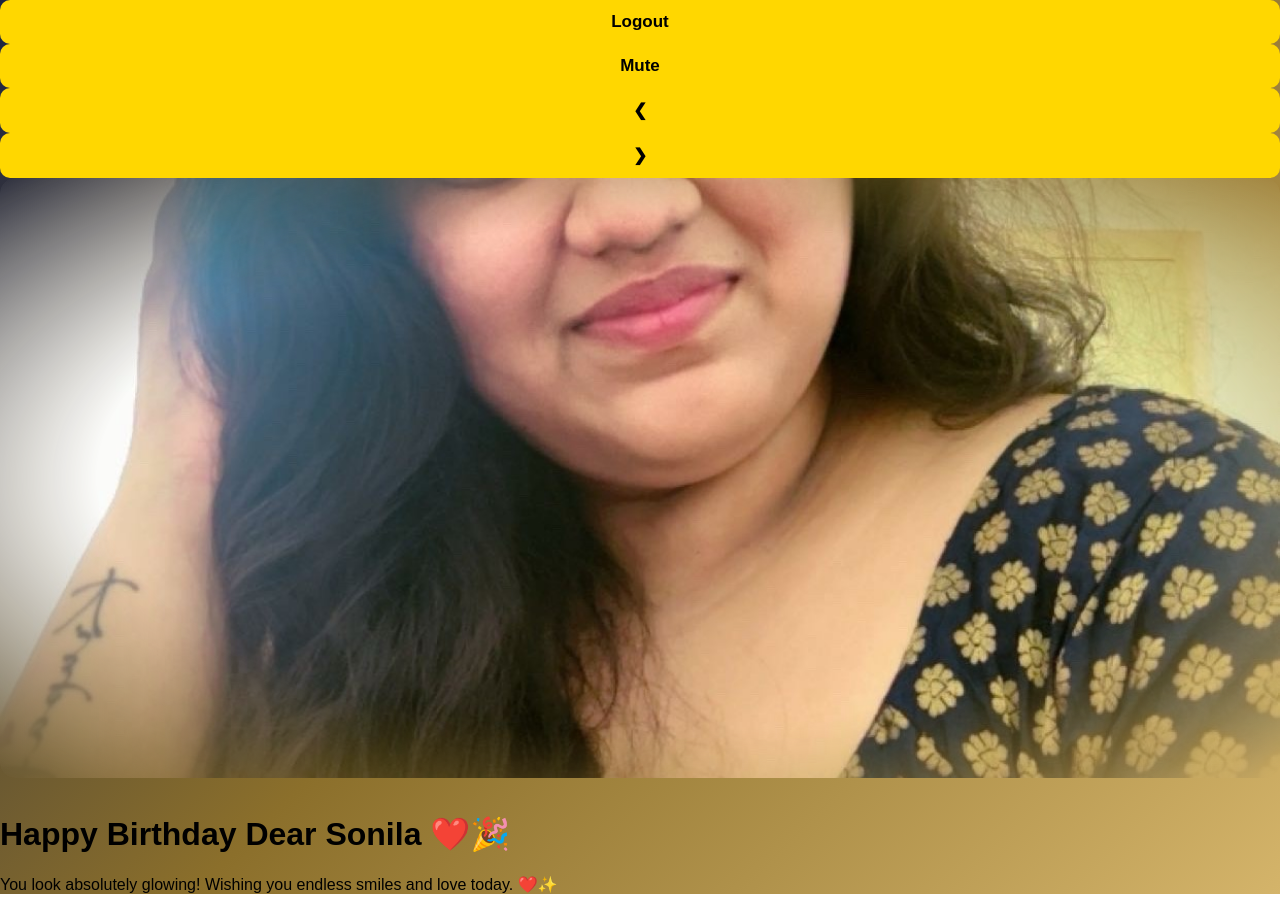
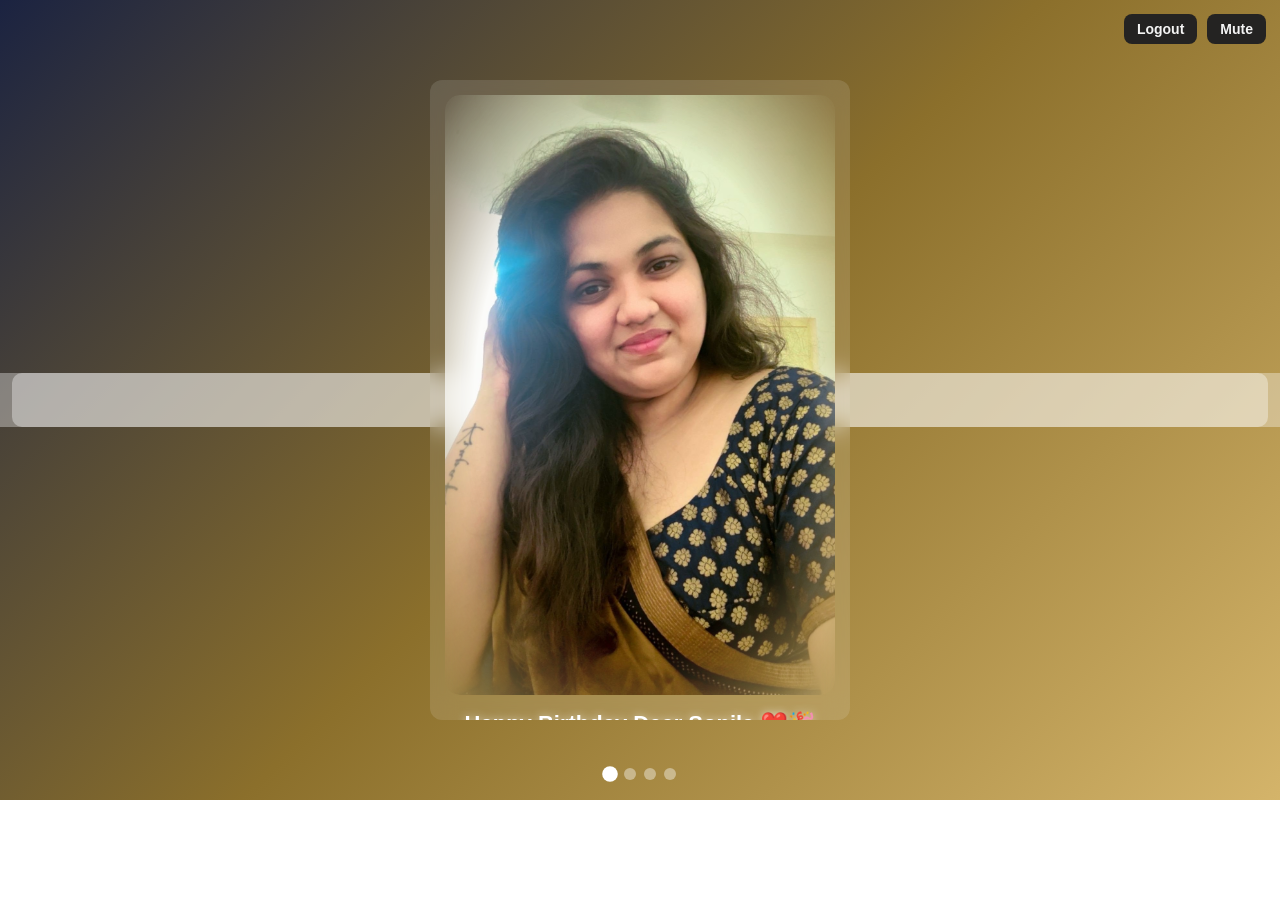
Before and after one commit to pradhandharmapada5-beep/HBD, a React (Create React App) app: page /#/birthday in a window 1280 px wide. After the commit the page ends 800 px from the top, so only its background shows below. Built offline with nearby package versions, Linux system fonts and the light colour scheme.

Commit message:
page sync

```diff
--- a/src/pages/Birthday.css
+++ b/src/pages/Birthday.css
@@ -1,3 +1,48 @@
+/* GLOBAL — remove tap highlight + remove scroll bounce */
+* {
+  -webkit-tap-highlight-color: transparent;
+  margin: 0;
+  padding: 0;
+  box-sizing: border-box;
+}
+
+/* Disable mobile bounce scroll */
+html, body {
+  width: 100%;
+  height: 100%;
+  overflow-x: hidden;
+  overscroll-behavior: none;
+  touch-action: manipulation;
+}
+
+/* PAGE CONTAINER */
+.page-container {
+  width: 100%;
+  min-height: 100vh;
+  padding: 16px;
+  display: flex;
+  justify-content: center;
+  align-items: center;
+  position: relative;
+  color: white;
+  transition: background 0.5s ease-in-out;
+}
+
+/* CARD */
+.card {
+  width: 100%;
+  max-width: 420px;
+  padding: 15px;
+  border-radius: 12px;
+  background: rgba(255, 255, 255, 0.12);
+  backdrop-filter: blur(12px);
+  text-align: center;
+
+  max-height: 80vh;        /* fixes text cutoff */
+  overflow-y: auto;        /* ensures text always appears */
+}
+
+/* IMAGE — fits mobile screens */
 .card img {
   width: 100%;
   height: 47vh; /* mobile default */
@@ -31,3 +76,90 @@
     height: 75vh;
   }
 }
+
+
+
+/* TITLE */
+.card h1 {
+  font-size: 22px;
+  margin-bottom: 10px;
+  text-shadow: 0 0 8px rgba(255, 255, 255, 0.6);
+}
+
+/* MESSAGE */
+.card p {
+  font-size: 16px;
+  line-height: 1.4;
+  padding-bottom: 12px;
+}
+
+/* TOP-RIGHT BUTTONS */
+.top-right {
+  position: fixed;
+  top: 14px;
+  right: 14px;
+  display: flex;
+  gap: 10px;
+  z-index: 999;
+}
+
+.btn {
+  padding: 7px 13px;
+  background: #242322;
+  color: #f4f4f4;
+  font-size: 14px;
+  font-weight: bold;
+  border: none;
+  border-radius: 8px;
+  cursor: pointer;
+}
+
+.btn:hover {
+  background: #585f3a;
+}
+
+/* ARROW BUTTONS */
+.arrow {
+  position: absolute;
+  top: 50%;
+  transform: translateY(-50%);
+  background: rgba(255, 255, 255, 0.35);
+  border: none;
+  font-size: 32px;
+  padding: 8px 14px;
+  border-radius: 10px;
+  cursor: pointer;
+
+  outline: none;
+  -webkit-tap-highlight-color: transparent;
+}
+
+.left { left: 12px; }
+.right { right: 12px; }
+
+.arrow:hover {
+  background: white;
+  color: black;
+}
+
+/* DOTS */
+.dots {
+  position: absolute;
+  bottom: 20px;
+  display: flex;
+  gap: 8px;
+}
+
+.dot {
+  width: 12px;
+  height: 12px;
+  background: white;
+  opacity: 0.4;
+  border-radius: 50%;
+  cursor: pointer;
+}
+
+.dot.active {
+  opacity: 1;
+  transform: scale(1.3);
+}
```
